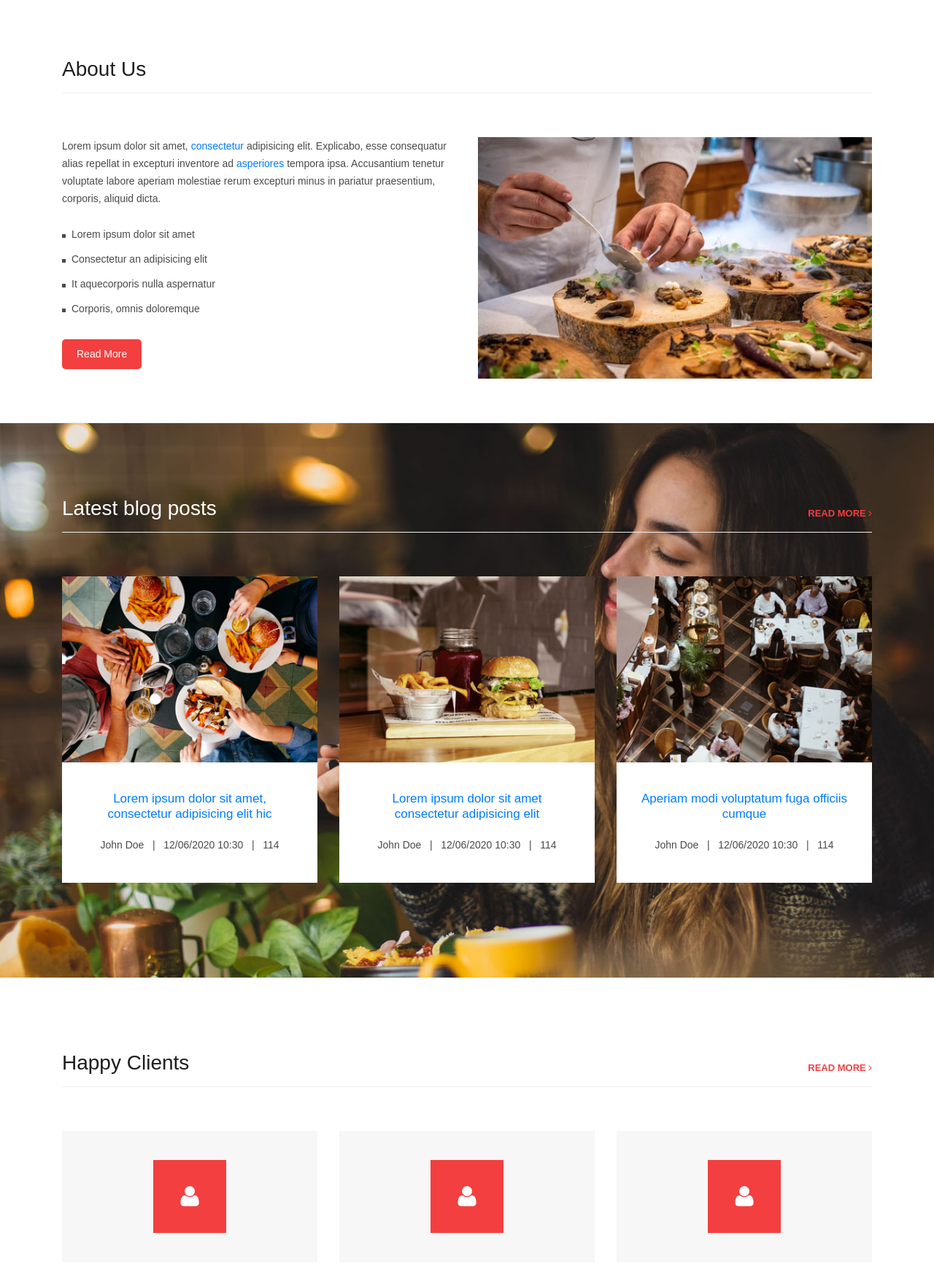
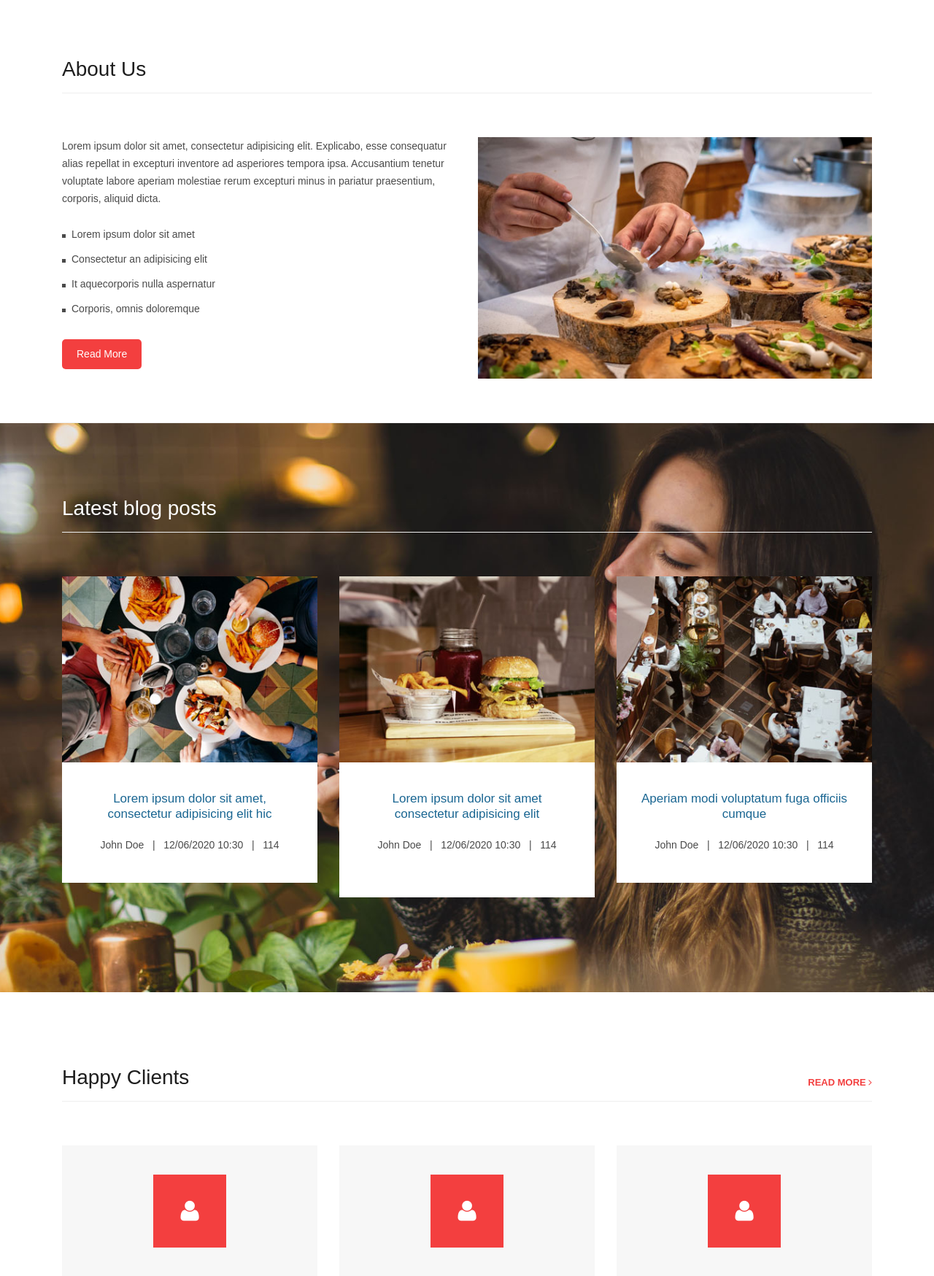
Before and after one commit to Spoorti-Kotrashetti/starHotel, a Django app: page / in a window 1280 px wide. Shown: the part 1299-3048 px from the top of the page at 73% size. Run offline with Django 3.2, Linux system fonts and the light colour scheme; tables that the repository leaves empty hold one stand-in row (values such as "Sample post"); grey boxes marked "Sample" are stand-in pictures; some libraries are stand-ins or nearby versions.

Commit message:
tweaked templates and accounts/views

```diff
--- a/accounts/views.py
+++ b/accounts/views.py
@@ -61,8 +61,8 @@ def custRegister(request):
             # custVar2 = cust(cust_name=cust_name, cust_mail=cust_mail,cust_password=cust_password)
             # custVar2.save();
             print("Customer regestered successfully!")
-            messages.info(request,'Customer regestered successfully!')
-        return redirect('custRegister')
+            messages.info(request,'Regestered successfully!...Please Login')
+        return redirect('custLogin')
 
     else:
         return render(request, 'custRegister.html')
--- a/templates/aboutus.html
+++ b/templates/aboutus.html
@@ -166,7 +166,7 @@
         <div class="row">
           <div class="col-md-12">
             <div class="inner-content">
-              <p>Copyright © 2021 GSSSIETW - Template by:  <a href="{% static 'http://geethashishu.in/' %}">geethashishu.in</a></p>
+              <!-- <p>Copyright © 2021 GSSSIETW - Template by:  <a href="{% static 'http://geethashishu.in/' %}">geethashishu.in</a></p> -->
             </div>
           </div>
         </div>
--- a/templates/base.html
+++ b/templates/base.html
@@ -117,7 +117,7 @@
           <div class="row">
             <div class="col-md-12">
               <div class="inner-content">
-                <p>Copyright © 2021 GSSSIETW - Template by: <a href="{% static 'http://geethashishu.in/' %}">geethashishu.in</a></p>
+                <!-- <p>Copyright © 2021 GSSSIETW - Template by: <a href="{% static 'http://geethashishu.in/' %}">geethashishu.in</a></p> -->
               </div>
             </div>
           </div>
--- a/templates/chefs.html
+++ b/templates/chefs.html
@@ -195,7 +195,7 @@
         <div class="row">
           <div class="col-md-12">
             <div class="inner-content">
-              <p>Copyright © 2021 GSSSIETW - Template by: <a href="{% static 'http://geethashishu.in/' %}">geethashishu.in</a></p>
+              <!-- <p>Copyright © 2021 GSSSIETW - Template by: <a href="{% static 'http://geethashishu.in/' %}">geethashishu.in</a></p> -->
             </div>
           </div>
         </div>
--- a/templates/contactus.html
+++ b/templates/contactus.html
@@ -160,7 +160,7 @@
         <div class="row">
           <div class="col-md-12">
             <div class="inner-content">
-              <p>Copyright © 2021 GSSSIETW - Template by: <a href="{%static 'http://geethashishu.in/'%}">geethashishu.in</a></p>
+              <!-- <p>Copyright © 2021 GSSSIETW - Template by: <a href="{%static 'http://geethashishu.in/'%}">geethashishu.in</a></p> -->
             </div>
           </div>
         </div>
--- a/templates/foodListing.html
+++ b/templates/foodListing.html
@@ -238,7 +238,7 @@
         <div class="row">
           <div class="col-md-12">
             <div class="inner-content">
-              <p>Copyright © 2021 GSSSIETW - Template by: <a href="http://geethashishu.in/">geethashishu.in</a></p>
+              <!-- <p>Copyright © 2021 GSSSIETW - Template by: <a href="http://geethashishu.in/">geethashishu.in</a></p> -->
             </div>
           </div>
         </div>
--- a/templates/index.html
+++ b/templates/index.html
@@ -14,7 +14,7 @@
             <h2 style="color: black;">18 years to master. Yours to savor</h2>
           </div>
         </div>
-        <div class="banner-item-02" style="background-image: url( '/static/images/abc7.jpeg' )">
+        <div class="banner-item-02" style="background-image: url( '/static/images/abc10.jpeg' )">
           <div class="text-content">
             <h4 style="color: white;">Power Hungry</h4>
             <h2>All-new catering menu featuring a build your own buffet</h2>
@@ -42,9 +42,9 @@
           {% for evt in evnts %}
           <div class="col-md-4">
             <div class="product-item">
-              <a href="book-table.html"><img src="{{evt.event_img.url}}" alt=""></a>
+              <a href="#"><img src="{{evt.event_img.url}}" alt=""></a>
               <div class="down-content">
-                <a href="book-table.html"><h4>{{evt.event_name}}</h4></a>
+                <h4>{{evt.event_name}}</h4>
 
                 <p>{{evt.event_desc}}</p>
               </div>
@@ -65,7 +65,7 @@
           </div>
           <div class="col-md-6">
             <div class="left-content">
-              <p>Lorem ipsum dolor sit amet, <a href="#">consectetur</a> adipisicing elit. Explicabo, esse consequatur alias repellat in excepturi inventore ad <a href="#">asperiores</a> tempora ipsa. Accusantium tenetur voluptate labore aperiam molestiae rerum excepturi minus in pariatur praesentium, corporis, aliquid dicta.</p>
+              <p>Lorem ipsum dolor sit amet, consectetur adipisicing elit. Explicabo, esse consequatur alias repellat in excepturi inventore ad asperiores tempora ipsa. Accusantium tenetur voluptate labore aperiam molestiae rerum excepturi minus in pariatur praesentium, corporis, aliquid dicta.</p>
               <ul class="featured-list">
                 <li><a href="#">Lorem ipsum dolor sit amet</a></li>
                 <li><a href="#">Consectetur an adipisicing elit</a></li>
@@ -91,16 +91,16 @@
             <div class="section-heading">
               <h2>Latest blog posts</h2>
 
-              <a href="blog.html">read more <i class="fa fa-angle-right"></i></a>
+              <!-- <a href="blog.html">read more <i class="fa fa-angle-right"></i></a> -->
             </div>
           </div>
 
           <div class="col-lg-4 col-md-6">
             <div class="service-item">
-              <a href="blog-details.html" class="services-item-image"><img src="{% static 'images/blog-1-370x270.jpg' %}" class="img-fluid" alt=""></a>
+              <a href="#" class="services-item-image"><img src="{% static 'images/blog-1-370x270.jpg' %}" class="img-fluid" alt=""></a>
 
               <div class="down-content">
-                <h4><a href="blog-details.html">Lorem ipsum dolor sit amet, consectetur adipisicing elit hic</a></h4>
+                <h4>Lorem ipsum dolor sit amet, consectetur adipisicing elit hic</h4>
 
                 <p style="margin: 0;"> John Doe &nbsp;&nbsp;|&nbsp;&nbsp; 12/06/2020 10:30 &nbsp;&nbsp;|&nbsp;&nbsp; 114</p>
               </div>
@@ -108,10 +108,10 @@
           </div>
           <div class="col-lg-4 col-md-6">
             <div class="service-item">
-              <a href="blog-details.html" class="services-item-image"><img src="{% static 'images/blog-2-370x270.jpg' %}" class="img-fluid" alt=""></a>
+              <a href="#" class="services-item-image"><img src="{% static 'images/blog-2-370x270.jpg' %}" class="img-fluid" alt=""></a>
 
               <div class="down-content">
-                <h4><a href="blog-details.html">Lorem ipsum dolor sit amet consectetur adipisicing elit</a></h4>
+                <h4>Lorem ipsum dolor sit amet consectetur adipisicing elit<h4>
 
                 <p style="margin: 0;"> John Doe &nbsp;&nbsp;|&nbsp;&nbsp; 12/06/2020 10:30 &nbsp;&nbsp;|&nbsp;&nbsp; 114</p>
               </div>
@@ -119,10 +119,10 @@
           </div>
           <div class="col-lg-4 col-md-6">
             <div class="service-item">
-              <a href="blog-details.html" class="services-item-image"><img src="{% static 'images/blog-3-370x270.jpg' %}" class="img-fluid" alt=""></a>
+              <a href="#" class="services-item-image"><img src="{% static 'images/blog-3-370x270.jpg' %}" class="img-fluid" alt=""></a>
 
               <div class="down-content">
-                <h4><a href="blog-details.html">Aperiam modi voluptatum fuga officiis cumque</a></h4>
+                <h4>Aperiam modi voluptatum fuga officiis cumque</h4>
 
                 <p style="margin: 0;"> John Doe &nbsp;&nbsp;|&nbsp;&nbsp; 12/06/2020 10:30 &nbsp;&nbsp;|&nbsp;&nbsp; 114</p>
               </div>
--- a/templates/menu.html
+++ b/templates/menu.html
@@ -171,7 +171,7 @@
         <div class="row">
           <div class="col-md-12">
             <div class="inner-content">
-              <p>Copyright © 2021 GSSSIETW - Template by: <a href="http://geethashishu.in/">geethashishu.in</a></p>
+              <!-- <p>Copyright © 2021 GSSSIETW - Template by: <a href="http://geethashishu.in/">geethashishu.in</a></p> -->
             </div>
           </div>
         </div>
```
Also changed, not shown: static/images/abc10.jpeg (added).
